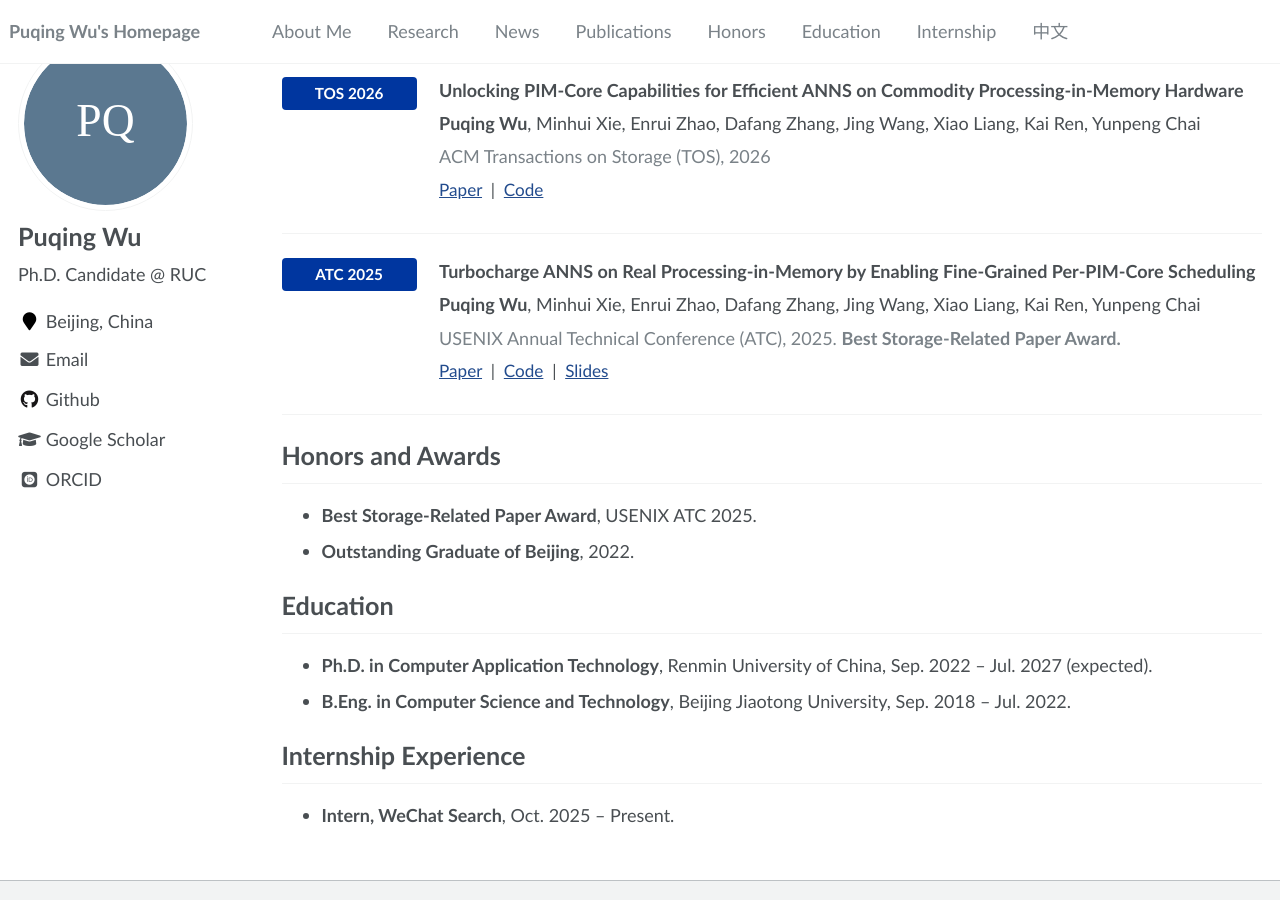
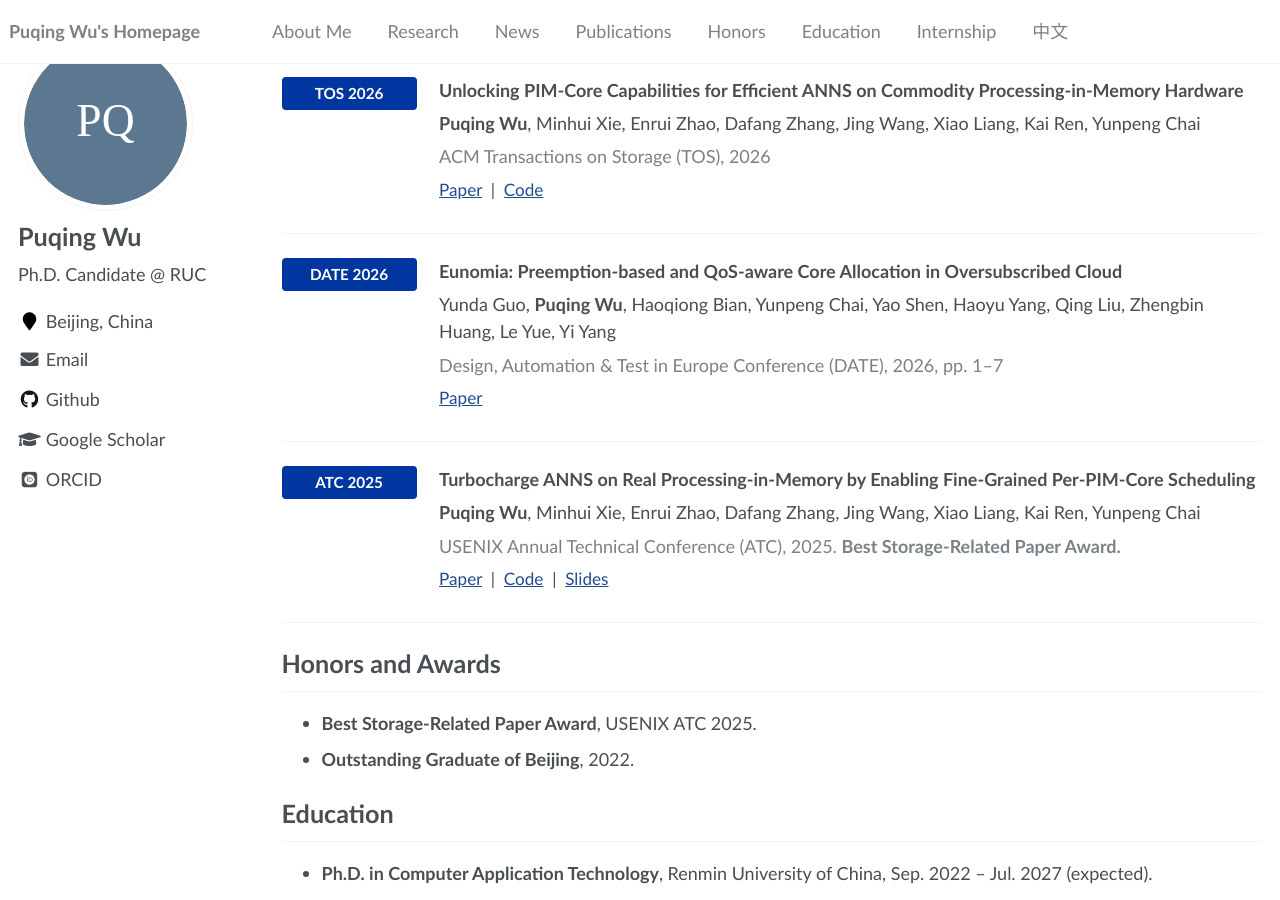
Before and after one commit to w-pq/w-pq.github.io, a Jekyll site: the page built from _pages/about.md, in a window 1280 px wide and 900 px high, scrolled down 996 px. Built offline with Jekyll 4.4.1, drawn with Linux system fonts in a browser that asks for light colours; some web fonts are replaced.

Commit message:
Add Eunomia DATE 2026 to bilingual publications

```diff
--- a/_pages/about.md
+++ b/_pages/about.md
@@ -69,6 +69,21 @@ Publications
 </div>
 
 <div class="paper-box">
+<div class="paper-box-image"><span class="badge">DATE 2026</span></div>
+<div class="paper-box-text" markdown="1">
+
+<p class="pub-title">Eunomia: Preemption-based and QoS-aware Core Allocation in Oversubscribed Cloud</p>
+
+Yunda Guo, **Puqing Wu**, Haoqiong Bian, Yunpeng Chai, Yao Shen, Haoyu Yang, Qing Liu, Zhengbin Huang, Le Yue, Yi Yang
+
+<p class="pub-venue">Design, Automation &amp; Test in Europe Conference (DATE), 2026, pp. 1–7</p>
+
+<p class="pub-links"><a href="https://doi.org/10.23919/DATE69613.2026.11539103">Paper</a></p>
+
+</div>
+</div>
+
+<div class="paper-box">
 <div class="paper-box-image"><span class="badge">ATC 2025</span></div>
 <div class="paper-box-text" markdown="1">
 
```
Also changed, not shown: _pages/about-zh.md (+14 -0 lines).
